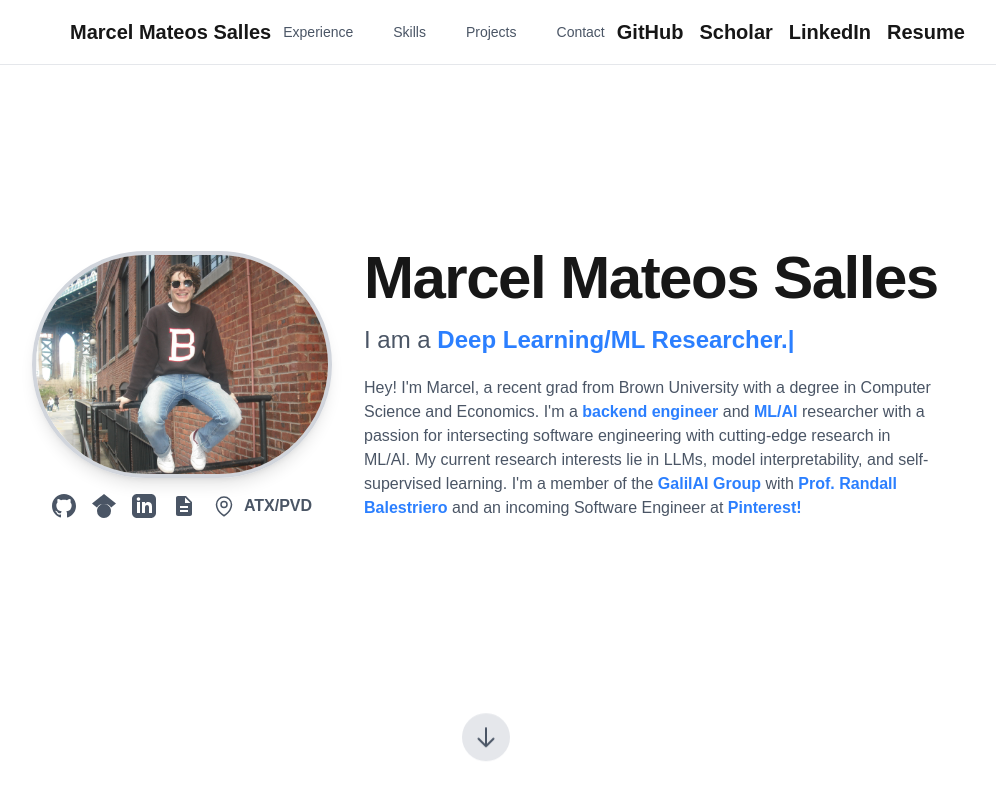
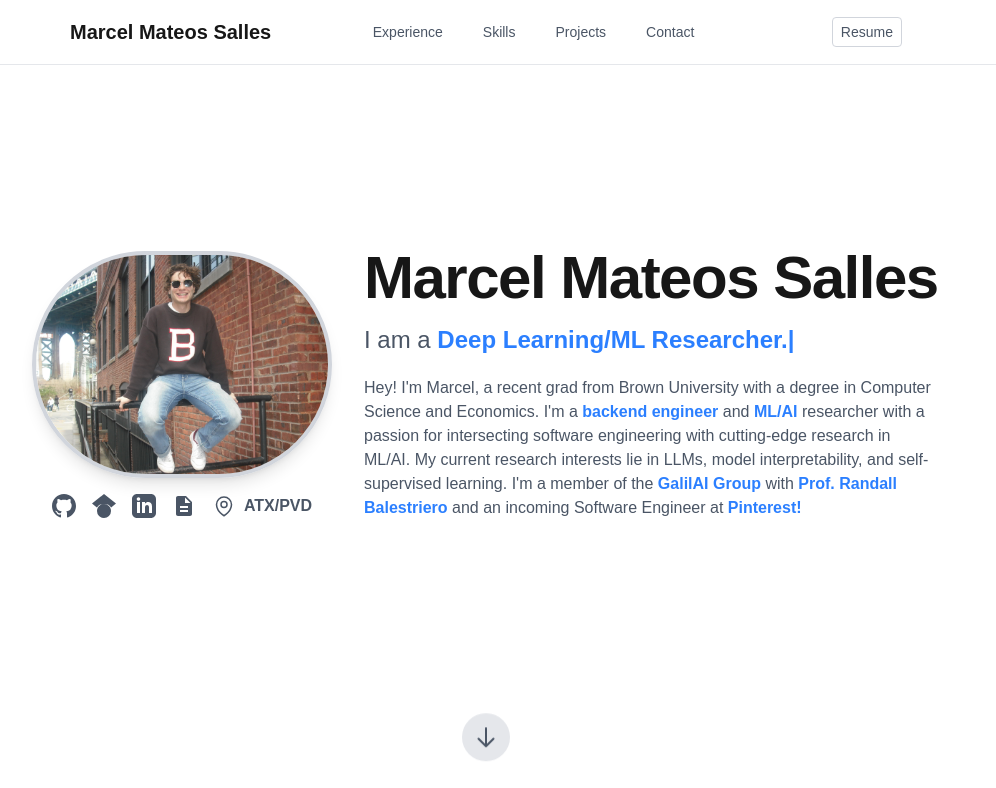
Before and after one commit to MarcelMatsal/marcel-website, a Next.js app: page / in a window 1280 px wide. Shown: the top 788 px of the page, without its empty margins (154-1150 px from the left). Built offline with nearby package versions, Linux system fonts and the light colour scheme.

Commit message:
small edits to navbar

```diff
--- a/src/components/Navbar.tsx
+++ b/src/components/Navbar.tsx
@@ -101,39 +101,39 @@ export default function Navbar() {
           </div>
 
           {/* Right side - Social Links */}
-          <div className="hidden sm:flex items-center space-x-4">
+          <div className="hidden sm:flex items-center space-x-3">
             <a
               href="https://github.com/marcelmatsal"
               target="_blank"
               rel="noopener noreferrer"
-              className="text-xl font-bold cursor-pointer hover:text-gray-900 dark:hover:text-white transition-colors"
+              aria-label="GitHub"
+              className="text-xl text-gray-600 dark:text-gray-300 hover:text-gray-900 dark:hover:text-white transition-colors"
             >
               <i className="fab fa-github"></i>
-              GitHub
             </a>
             <a
               href="https://scholar.google.com/citations?hl=en&user=7QmQOSgAAAAJ&inst=7213243471243491304"
               target="_blank"
               rel="noopener noreferrer"
-              className="text-xl font-bold cursor-pointer hover:text-gray-900 dark:hover:text-white transition-colors"
+              aria-label="Google Scholar"
+              className="text-xl text-gray-600 dark:text-gray-300 hover:text-gray-900 dark:hover:text-white transition-colors"
             >
               <i className="fas fa-graduation-cap"></i>
-              Scholar
             </a>
             <a
               href="https://www.linkedin.com/in/marcelmatsal/"
               target="_blank"
               rel="noopener noreferrer"
-              className="text-xl font-bold cursor-pointer hover:text-gray-900 dark:hover:text-white transition-colors"
+              aria-label="LinkedIn"
+              className="text-xl text-gray-600 dark:text-gray-300 hover:text-gray-900 dark:hover:text-white transition-colors"
             >
               <i className="fab fa-linkedin"></i>
-              LinkedIn
             </a>
             <a
               href="/Marcel_Mateos_Salles_Resume.pdf"
               target="_blank"
               rel="noopener noreferrer"
-              className="text-xl font-bold cursor-pointer hover:text-gray-900 dark:hover:text-white transition-colors"
+              className="text-sm font-medium text-gray-600 dark:text-gray-300 hover:text-gray-900 dark:hover:text-white transition-colors border border-gray-300 dark:border-gray-600 rounded px-2 py-1"
             >
               Resume
             </a>
```
